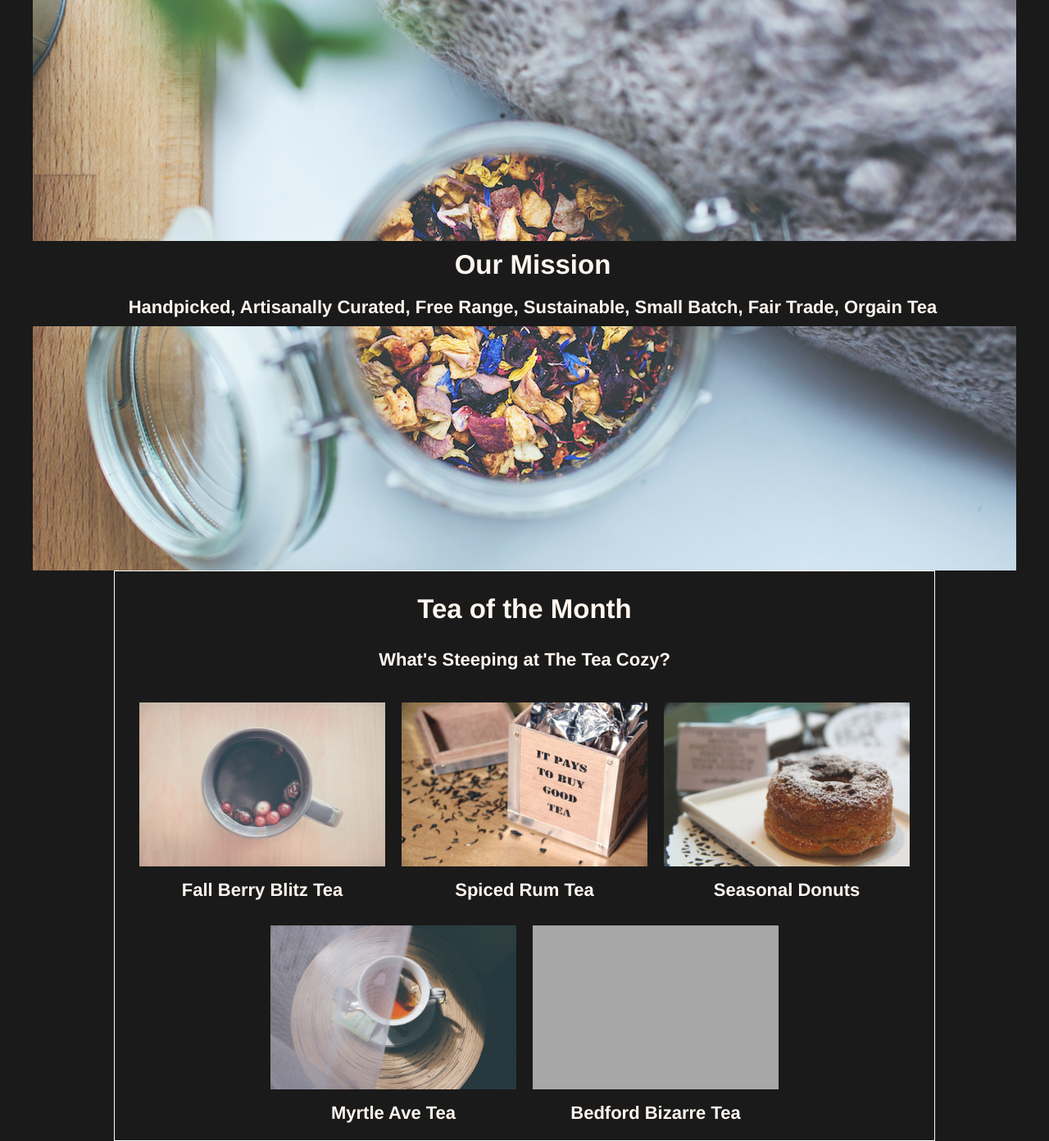
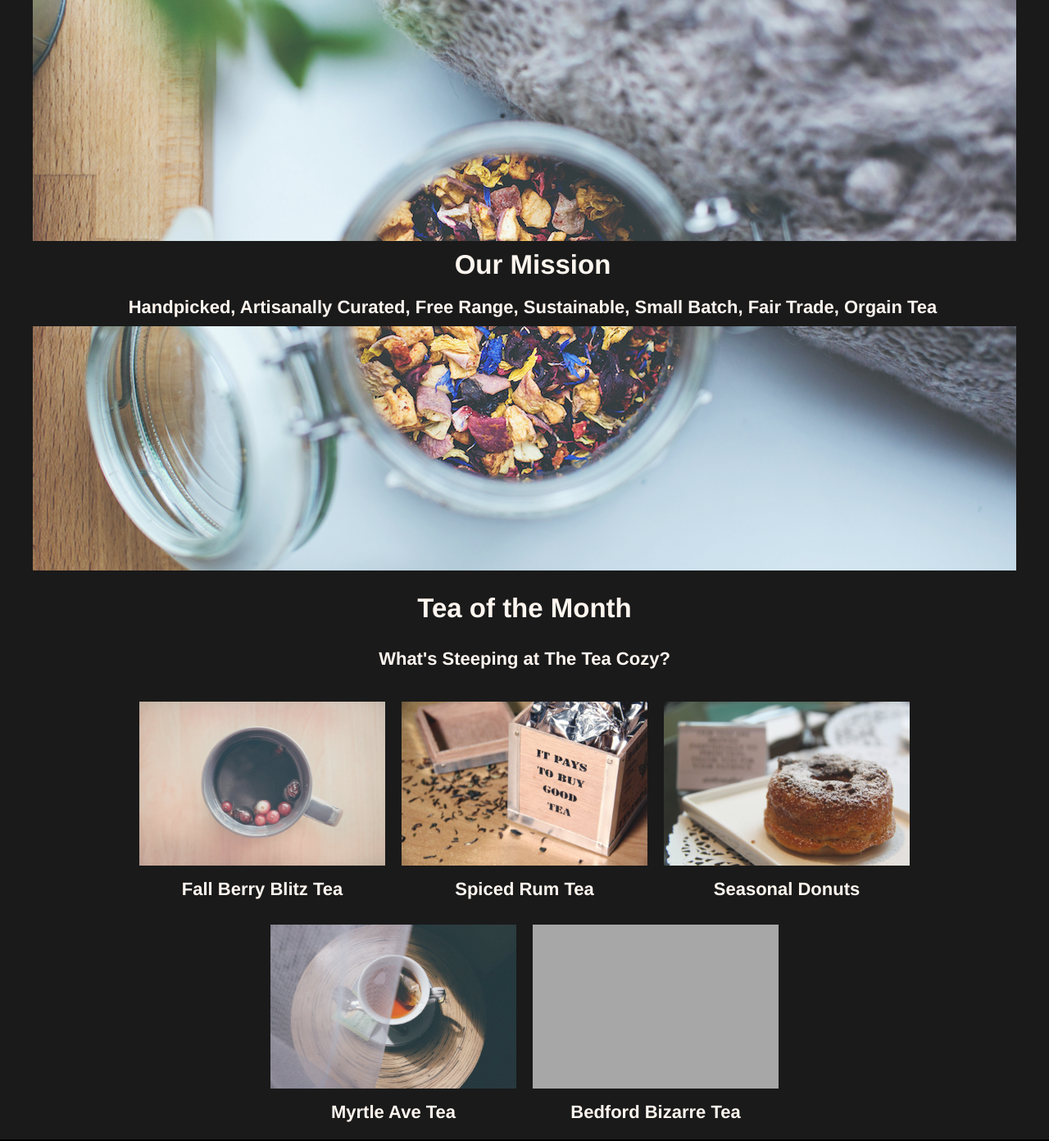
Before and after one commit to nprater86/teacozy, a plain HTML site: page index.html in a window 1280 px wide. Shown: the part 73-1465 px from the top of the page at 82% size. Drawn offline with Linux system fonts and the light colour scheme; grey boxes are pictures that could not be loaded.

Commit message:
finish touching up mission and featured after adding content class

```diff
--- a/index.html
+++ b/index.html
@@ -18,10 +18,8 @@
     </header>
     <div class="content">
       <div id="mission" class="mission">
-        <div class="missionimage">
-          <h2>Our Mission</h2>
-          <h4>Handpicked, Artisanally Curated, Free Range, Sustainable, Small Batch, Fair Trade, Orgain Tea</h4>
-        </div>
+        <h2>Our Mission</h2>
+        <h4>Handpicked, Artisanally Curated, Free Range, Sustainable, Small Batch, Fair Trade, Orgain Tea</h4>
       </div>
       <div id="featured" class="featured">
         <div class="menuheader">
--- a/resources/css/style.css
+++ b/resources/css/style.css
@@ -58,7 +58,7 @@ header nav a{
   margin: 0 auto;
 }
 
-.missionimage{
+.mission{
   display: flex;
   flex-direction: column;
   justify-content: center;
@@ -68,7 +68,7 @@ header nav a{
   background-image: url("../images/img-mission-background.jpg");
 }
 
-.missionimage h2, .missionimage h4{
+.mission h2, .mission h4{
   background-color: black;
   width: 100%;
   margin: 0;
@@ -81,7 +81,6 @@ header nav a{
   justify-content: center;
   width: 1000px;
   margin: 0 auto;
-  border: 1px solid white;
 }
 
 .menu{
```
